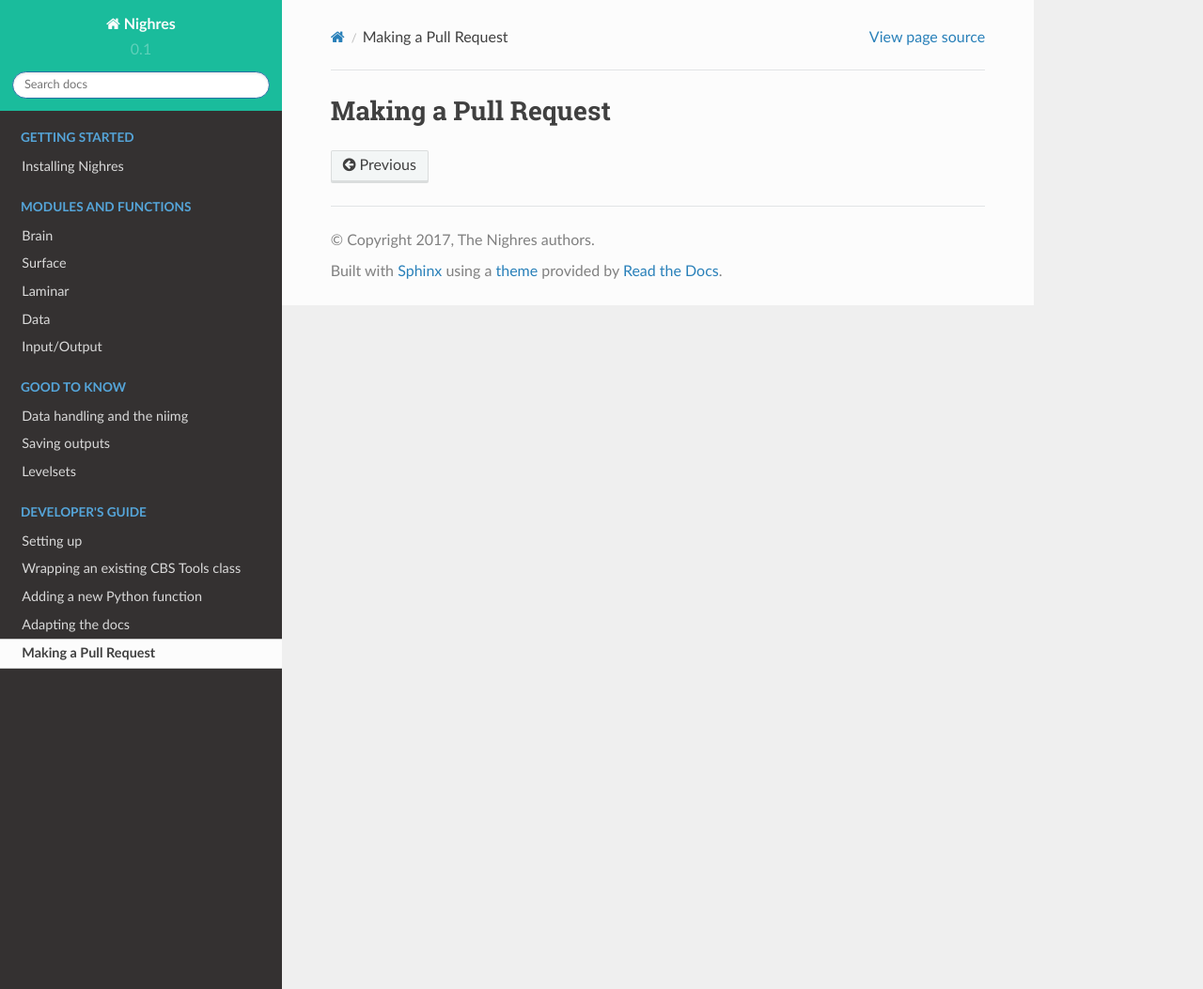
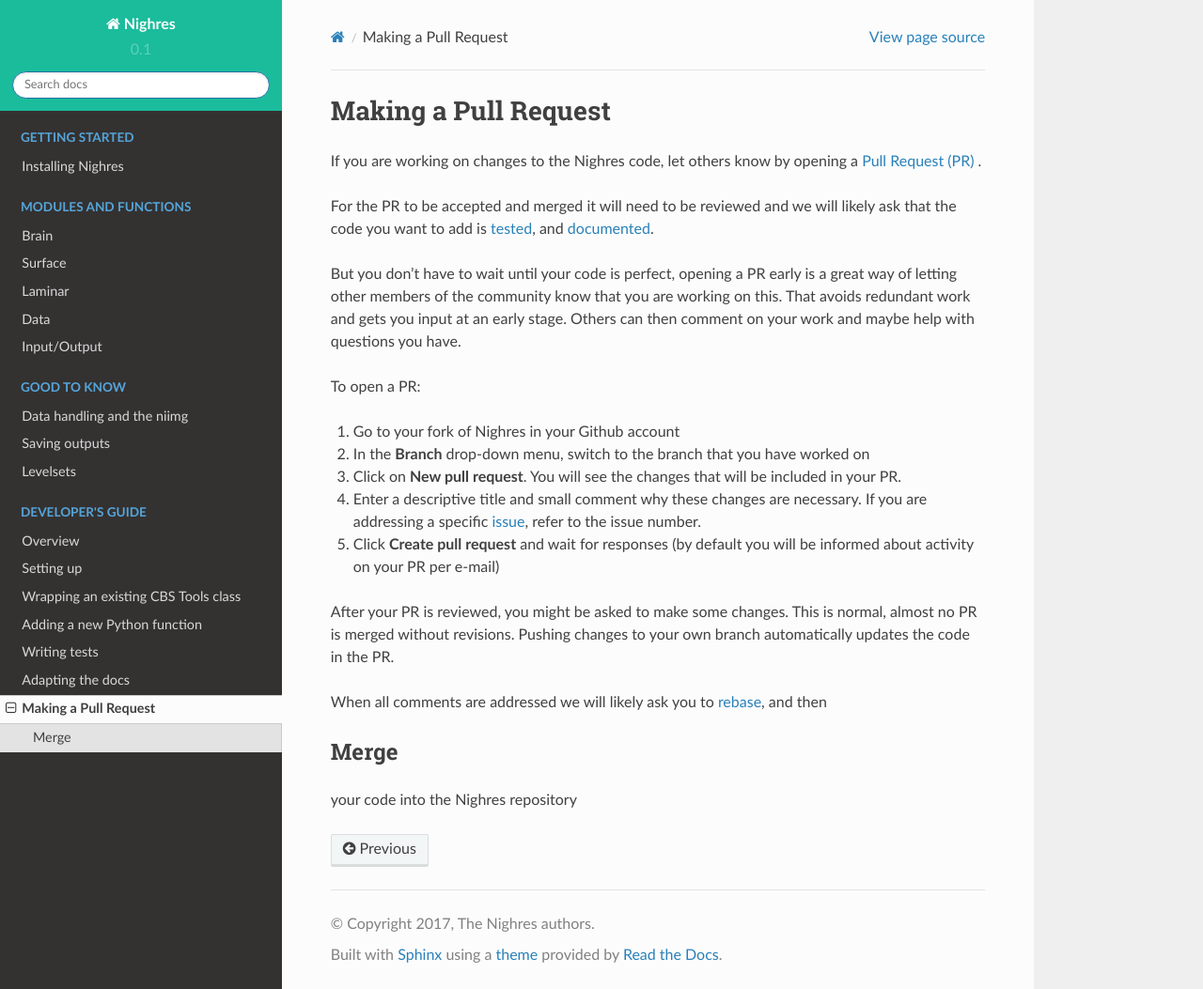
Before and after one commit to nighres/nighres, a Sphinx documentation site: the page built from doc/developers/pr.rst, in a window 1280 px wide and 1053 px high. Shown: the whole window at 94% size. Built offline with Sphinx 7.4.7 and the Read the Docs theme 2.0.0, drawn with Linux system fonts in a browser that asks for light colours; pages that are not in the unit, such as notebooks, are missing from menus.

Commit message:
adding more content

```diff
--- a/doc/developers/docs.rst
+++ b/doc/developers/docs.rst
@@ -2,5 +2,3 @@
 
 Adapting the docs
 =================
-
-.. note:: We'd love for you to help us improve this developer's guide! So if you find anything unclear or not covered, don't fear the inception and develop the developer's guide.
--- a/doc/developers/pr.rst
+++ b/doc/developers/pr.rst
@@ -2,3 +2,29 @@
 
 Making a Pull Request
 =====================
+
+If you are working on changes to the Nighres code, let others know by opening a `Pull Request (PR) <https://help.github.com/articles/creating-a-pull-request-from-a-fork/>`_ .
+
+For the PR to be accepted and merged it will need to be reviewed and we will likely ask that the code you want to add is :ref:`tested <tests>`, and :ref:`documented <adapt-docs>`.
+
+But you don't have to wait until your code is perfect, opening a PR early is a great way of letting other members of the community know that you are working on this. That avoids redundant work and gets you input at an early stage. Others can then comment on your work and maybe help with questions you have.
+
+To open a PR:
+
+1. Go to your fork of Nighres in your Github account
+
+2. In the **Branch** drop-down menu, switch to the branch that you have worked on
+
+3. Click on **New pull request**. You will see the changes that will be included in your PR.
+
+4. Enter a descriptive title and small comment why these changes are necessary. If you are addressing a specific `issue <https://github.com/nighres/nighres/issues>`_, refer to the issue number.
+
+5. Click **Create pull request** and wait for responses (by default you will be informed about activity on your PR per e-mail)
+
+After your PR is reviewed, you might be asked to make some changes. This is normal, almost no PR is merged without revisions. Pushing changes to your own branch automatically updates the code in the PR.
+
+When all comments are addressed we will likely ask you to `rebase <https://help.github.com/articles/about-git-rebase/>`_, and then
+
+Merge
+-----
+your code into the Nighres repository
--- /dev/null
+++ b/doc/developers/tests.rst
@@ -0,0 +1,4 @@
+.. _tests:
+
+Writing tests
+=============
--- a/doc/index.rst
+++ b/doc/index.rst
@@ -58,9 +58,11 @@ tools easier to install, use and extend.
    :maxdepth: 1
    :caption: Developer's guide
 
+   developers/index
    developers/setup
    developers/wrapping_cbstools
    developers/python_function
+   developers/tests
    developers/docs
    developers/pr
 
```
Also changed, not shown: doc/developers/index.rst (added, +26 -0 lines), doc/developers/setup.rst (+5 -2 lines).
